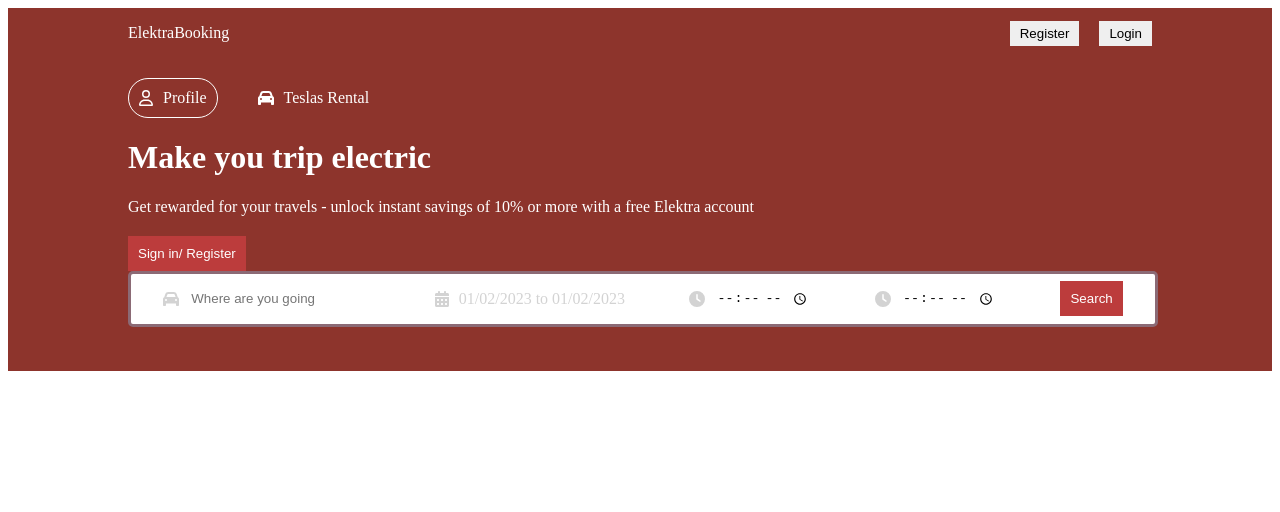
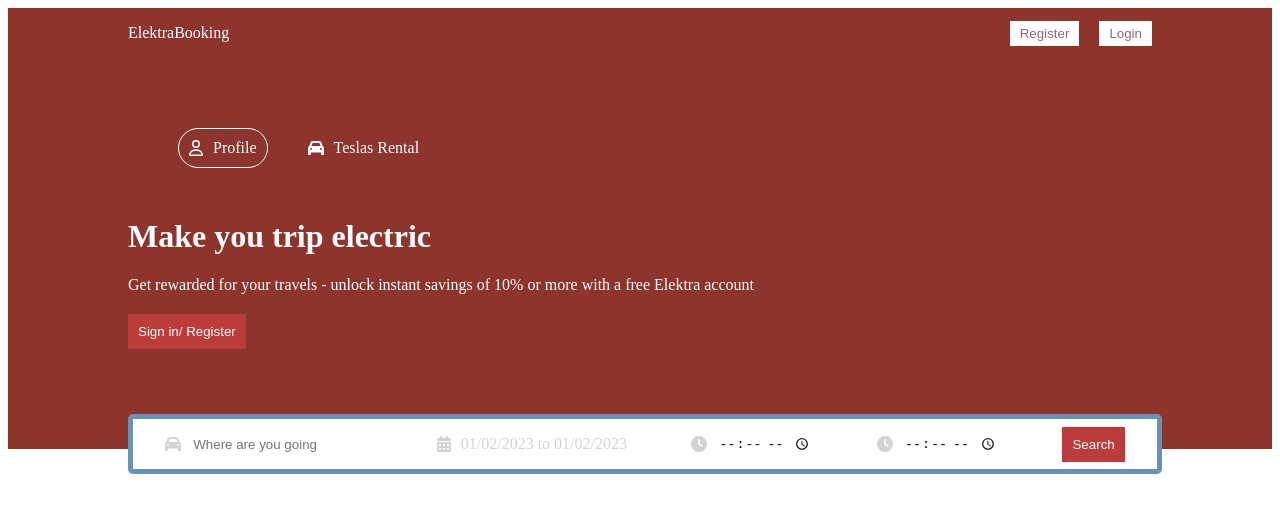
Before and after one commit to zcross13/Elektra, a React (Create React App) app: page / in a window 1280 px wide. Shown: the top 512 px of the page. Built offline with nearby package versions, Linux system fonts and the light colour scheme.

Commit message:
added readme

```diff
--- a/src/components/header/header.css
+++ b/src/components/header/header.css
@@ -19,6 +19,7 @@
 .headerList{
     display:flex;
     gap: 40px;
+    margin: 50px;
 }
 
 .headerListItem{
@@ -49,16 +50,16 @@
 .headerSearch{
     height:30px;
     background-color: white;
-    border: 3px solid #8b6a75;
+    border: 5px solid #6594b5;
     display:flex;
     align-items: center;
     justify-content: space-around;
     padding: 10px 0px;
     border-radius:5px;
     position:  absolute;
-    width: 100%;
+    bottom: -25px;
+    width:100%;
     max-width: 1024px;
-    color:#6594b5
 }
 
 .headerIcon{
--- a/src/components/navbar/navbar.css
+++ b/src/components/navbar/navbar.css
@@ -23,5 +23,6 @@
     border: none;
     padding: 5px 10px;
     cursor: pointer;
-    color: black
+    color: #8b6a75;
+    background-color: white;
 }
--- a/src/pages/home/home.css
+++ b/src/pages/home/home.css
@@ -4,4 +4,5 @@
     flex-direction: column;
     align-items: center;
     gap: 30px;
+
 }
--- a/src/pages/list/List.js
+++ b/src/pages/list/List.js
@@ -67,7 +67,9 @@ export default function List() {
                         <button>Search</button>
                     </div>
                     <div className='listResults'></div>
+                    {loading ? "loading": <>
                     <SearchItem/>
+                    </>}
                 </div>
             </div>
         </div>
--- a/src/useFetch.js
+++ b/src/useFetch.js
@@ -12,9 +12,9 @@ const useFetch = (url) => {
         const fetchData = async ()  => {
             setLoading(true)
             try{
-            const response = await axios.get('/teslas')
-            console.log(response)
-            setApiData(response.data)
+            const response = await axios.get(url)
+            const data = await response?.data
+            setApiData(data)
         }catch(err){
             setError(err)
         }
```
Also changed, not shown: 1 other file (tests, documents, lock files or other folders).
